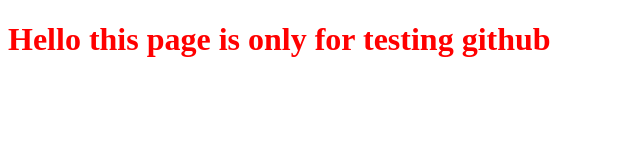
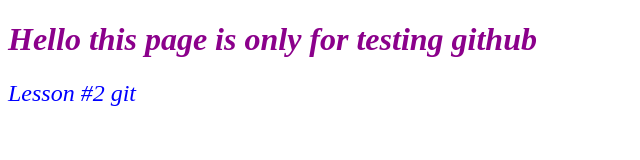
Before and after one commit to alexfoxprod/git-lesson, a plain HTML site: page index.html in a window 1280 px wide. Shown: the whole page, without its empty margins (0-640 px from the left). Drawn offline with Linux system fonts and the light colour scheme.

Commit message:
[CHANGES] change 2 files

```diff
--- a/index.html
+++ b/index.html
@@ -9,5 +9,6 @@
 </head>
 <body>
   <h1>Hello this page is only for testing github</h1>
+  <span>Lesson #2 git </span>
 </body>
 </html>
--- a/style.css
+++ b/style.css
@@ -1,3 +1,10 @@
 h1 {
-  color: red
+  font-style: italic;
+  color: darkmagenta;
 }
+
+span {
+  font-size: 24px;
+  color: blue;
+  font-style: italic;
+}
```
